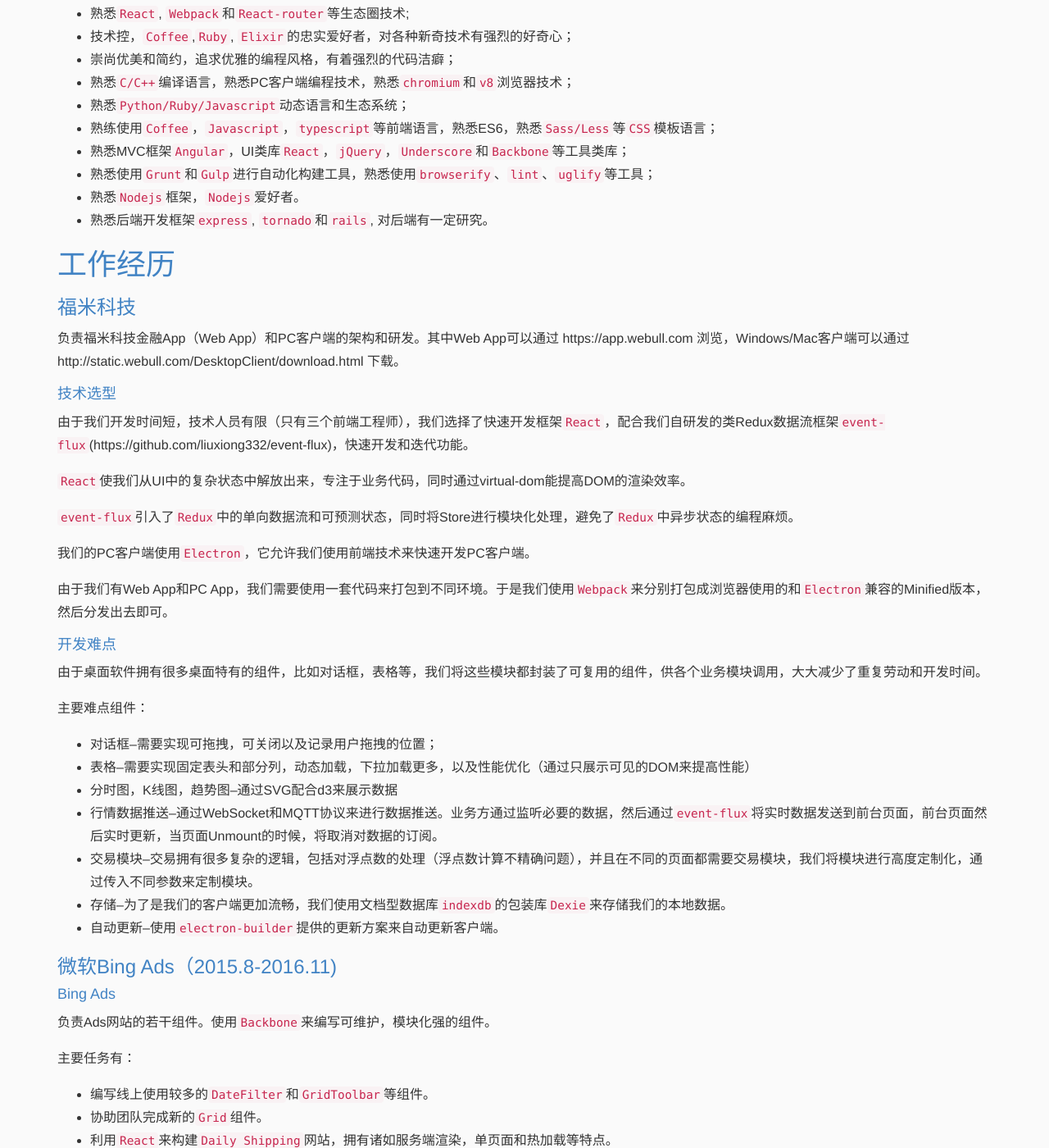
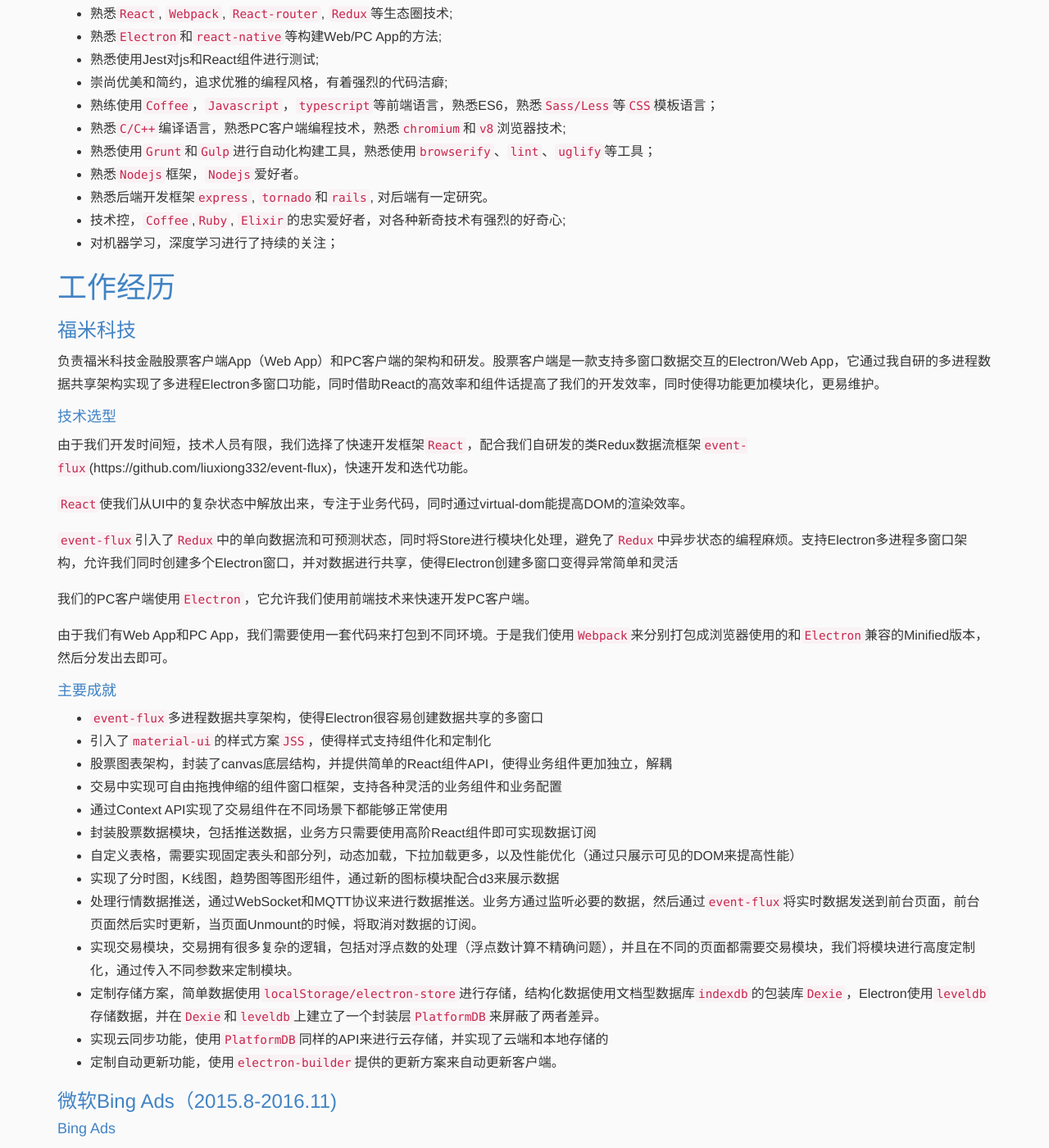
Before and after one commit to liuxiong332/liuxiong332-resume, a Jekyll site: the page built from index.md, in a window 1280 px wide and 1400 px high, scrolled down 473 px. Shown: the whole window at 82% size. Built offline with Jekyll 4.4.1, drawn with Linux system fonts in a browser that asks for light colours; nearby versions of some CDN libraries; some of the changed text lies outside the part shown.

Commit message:
Update resume

```diff
--- a/index.md
+++ b/index.md
@@ -1,13 +1,13 @@
 ---
 title: 刘雄
-tagline: 前端工程师, NodeJS、Python后端工程师
+tagline: 前端工程师, NodeJS工程师
 layout: page
 ---
 
 # 个人信息
 
 * **毕业院校**: *北京理工大学*
-* **工作年限**: *5年*
+* **工作年限**: *7年*
 * **博客**: [http://liuxiong332.github.io](http://liuxiong332.github.io)
 * **Github**: [https://github.com/liuxiong332](https://github.com/liuxiong332)
 * **手机**: *18973434739*
@@ -17,48 +17,51 @@ layout: page
 ----
 
 # 个人描述
-* 熟悉`React`, `Webpack`和`React-router`等生态圈技术;
-* 技术控，`Coffee`,`Ruby`, `Elixir`的忠实爱好者，对各种新奇技术有强烈的好奇心；
-* 崇尚优美和简约，追求优雅的编程风格，有着强烈的代码洁癖；
-* 熟悉`C/C++`编译语言，熟悉PC客户端编程技术，熟悉`chromium`和`v8`浏览器技术；
-* 熟悉`Python/Ruby/Javascript`动态语言和生态系统；
+* 熟悉`React`, `Webpack`, `React-router`, `Redux`等生态圈技术;
+* 熟悉`Electron`和`react-native`等构建Web/PC App的方法;
+* 熟悉使用Jest对js和React组件进行测试;
+* 崇尚优美和简约，追求优雅的编程风格，有着强烈的代码洁癖;
 * 熟练使用`Coffee`，`Javascript`，`typescript`等前端语言，熟悉ES6，熟悉`Sass/Less`等`CSS`模板语言；
-* 熟悉MVC框架`Angular`，UI类库`React`，`jQuery`，`Underscore`和`Backbone`等工具类库；
+* 熟悉`C/C++`编译语言，熟悉PC客户端编程技术，熟悉`chromium`和`v8`浏览器技术;
 * 熟悉使用`Grunt`和`Gulp`进行自动化构建工具，熟悉使用`browserify`、`lint`、`uglify`等工具；
 * 熟悉`Nodejs`框架，`Nodejs`爱好者。
 * 熟悉后端开发框架`express`, `tornado`和`rails`, 对后端有一定研究。
+* 技术控，`Coffee`,`Ruby`, `Elixir`的忠实爱好者，对各种新奇技术有强烈的好奇心;
+* 对机器学习，深度学习进行了持续的关注；
 
 # 工作经历
 
 ### 福米科技
 
-  负责福米科技金融App（Web App）和PC客户端的架构和研发。其中Web App可以通过 https://app.webull.com 浏览，Windows/Mac客户端可以通过 http://static.webull.com/DesktopClient/download.html 下载。
+  负责福米科技金融股票客户端App（Web App）和PC客户端的架构和研发。股票客户端是一款支持多窗口数据交互的Electron/Web App，它通过我自研的多进程数据共享架构实现了多进程Electron多窗口功能，同时借助React的高效率和组件话提高了我们的开发效率，同时使得功能更加模块化，更易维护。
 
 #### 技术选型
 
-  由于我们开发时间短，技术人员有限（只有三个前端工程师），我们选择了快速开发框架`React`，配合我们自研发的类Redux数据流框架`event-flux`(https://github.com/liuxiong332/event-flux)，快速开发和迭代功能。
+  由于我们开发时间短，技术人员有限，我们选择了快速开发框架`React`，配合我们自研发的类Redux数据流框架`event-flux`(https://github.com/liuxiong332/event-flux)，快速开发和迭代功能。
 
   `React`使我们从UI中的复杂状态中解放出来，专注于业务代码，同时通过virtual-dom能提高DOM的渲染效率。
 
-  `event-flux`引入了`Redux`中的单向数据流和可预测状态，同时将Store进行模块化处理，避免了`Redux`中异步状态的编程麻烦。
+  `event-flux`引入了`Redux`中的单向数据流和可预测状态，同时将Store进行模块化处理，避免了`Redux`中异步状态的编程麻烦。支持Electron多进程多窗口架构，允许我们同时创建多个Electron窗口，并对数据进行共享，使得Electron创建多窗口变得异常简单和灵活
 
   我们的PC客户端使用`Electron`，它允许我们使用前端技术来快速开发PC客户端。
 
   由于我们有Web App和PC App，我们需要使用一套代码来打包到不同环境。于是我们使用`Webpack`来分别打包成浏览器使用的和`Electron`兼容的Minified版本，然后分发出去即可。
 
-#### 开发难点
+#### 主要成就
 
-  由于桌面软件拥有很多桌面特有的组件，比如对话框，表格等，我们将这些模块都封装了可复用的组件，供各个业务模块调用，大大减少了重复劳动和开发时间。
-
-  主要难点组件：
-
-  * 对话框--需要实现可拖拽，可关闭以及记录用户拖拽的位置；
-  * 表格--需要实现固定表头和部分列，动态加载，下拉加载更多，以及性能优化（通过只展示可见的DOM来提高性能）
-  * 分时图，K线图，趋势图--通过SVG配合d3来展示数据
-  * 行情数据推送--通过WebSocket和MQTT协议来进行数据推送。业务方通过监听必要的数据，然后通过`event-flux`将实时数据发送到前台页面，前台页面然后实时更新，当页面Unmount的时候，将取消对数据的订阅。
-  * 交易模块--交易拥有很多复杂的逻辑，包括对浮点数的处理（浮点数计算不精确问题），并且在不同的页面都需要交易模块，我们将模块进行高度定制化，通过传入不同参数来定制模块。
-  * 存储--为了是我们的客户端更加流畅，我们使用文档型数据库`indexdb`的包装库`Dexie`来存储我们的本地数据。
-  * 自动更新--使用`electron-builder`提供的更新方案来自动更新客户端。
+  * `event-flux`多进程数据共享架构，使得Electron很容易创建数据共享的多窗口
+  * 引入了`material-ui`的样式方案`JSS`，使得样式支持组件化和定制化
+  * 股票图表架构，封装了canvas底层结构，并提供简单的React组件API，使得业务组件更加独立，解耦
+  * 交易中实现可自由拖拽伸缩的组件窗口框架，支持各种灵活的业务组件和业务配置
+  * 通过Context API实现了交易组件在不同场景下都能够正常使用
+  * 封装股票数据模块，包括推送数据，业务方只需要使用高阶React组件即可实现数据订阅
+  * 自定义表格，需要实现固定表头和部分列，动态加载，下拉加载更多，以及性能优化（通过只展示可见的DOM来提高性能）
+  * 实现了分时图，K线图，趋势图等图形组件，通过新的图标模块配合d3来展示数据
+  * 处理行情数据推送，通过WebSocket和MQTT协议来进行数据推送。业务方通过监听必要的数据，然后通过`event-flux`将实时数据发送到前台页面，前台页面然后实时更新，当页面Unmount的时候，将取消对数据的订阅。
+  * 实现交易模块，交易拥有很多复杂的逻辑，包括对浮点数的处理（浮点数计算不精确问题），并且在不同的页面都需要交易模块，我们将模块进行高度定制化，通过传入不同参数来定制模块。
+  * 定制存储方案，简单数据使用`localStorage/electron-store`进行存储，结构化数据使用文档型数据库`indexdb`的包装库`Dexie`，Electron使用`leveldb`存储数据，并在`Dexie`和`leveldb`上建立了一个封装层`PlatformDB`来屏蔽了两者差异。
+  * 实现云同步功能，使用`PlatformDB`同样的API来进行云存储，并实现了云端和本地存储的
+  * 定制自动更新功能，使用`electron-builder`提供的更新方案来自动更新客户端。
 
 ### 微软Bing Ads（2015.8-2016.11)
 
@@ -151,35 +154,11 @@ layout: page
 * 修正了拖拽打开文件的bug；
 * 增加了特性--可自由用鼠标拖动缩放工作区的大小，而且保存状态从而使得重启后保持不变。
 
-### Yeoman插件
-
-发布了若干个**Yeoman**模板插件。
-
-* `generator-node-gulp-coffee`用来生成使用`coffee`和`gulp`的模板，是我最常用的`Nodejs`模板(集成了`lint`、`test`、`converage`、`Travis CI`等功能)。
-
-* `generator-karma-browserify`用来为前端APP增加`karma`和`browserify`支持。`browserify`使得前端可以可以重用`Nodejs`模块，最重要的是可以使用CMD模型进行编程。
-
-### http-ext
-
-`http-ext`是可扩展的、灵活性高的**http client**类库。开发灵感来自于`express`。核心只包含基本框架，需要实现的协议或者扩展将通过插件的方式来增加。当前包含如下插件：
-
-* `http-ext-ntlm`实现了NTLM验证协议。
-
-后续将会增加`basic`和`digest`验证支持的插件。
-
-## libxmljs-builder
-
-`libxmljs-builder`是`nodejs`的XML构建类库，灵感来自于`Ruby`的XML库`Nokogiri`。这个类库简化了构建XML的繁琐过程(从未如此畅快的构造XML)，极大提高了编程效率。
-
-## Viewpoint
-
-`Exchange API`。实现了`Exchange`邮件协议，是`Xmail`的协议实现依赖包。
-
-## sqlite-orm
+### sqlite-orm
 
 `sqlite-orm`是sqlite数据的ORM(对象映射模型)库, 专门为客户端和sqlite进行设计和优化。灵感来自于rails的ActiveRecord。
 
-## Xmail
+### Xmail
 
 **The hackable mail client**。框架来自于`Atom`(`Chrome`引擎和`Nodejs`)，实现了`Exchange`和`IMAP`邮件协议，当前正在开发中。具有如下特点：
 
```
